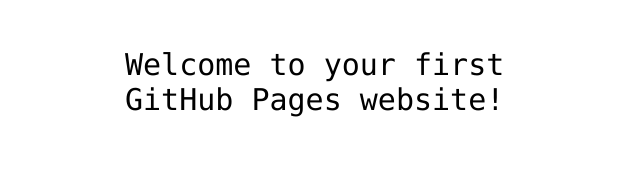
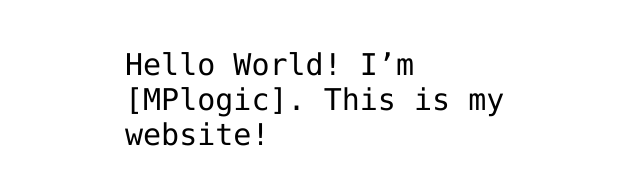
Before and after one commit to MPlogic/MPlogic.github.io, a plain HTML site: page index.html in a window 1280 px wide. Shown: the part 341-526 px from the top of the page, without its empty margins (315-955 px from the left). Drawn offline with Linux system fonts and the light colour scheme.

Commit message:
Update index.html

```diff
--- a/index.html
+++ b/index.html
@@ -12,7 +12,7 @@
 <img src="https://octodex.github.com/images/daftpunktocat-thomas.gif" id="octocat" alt="octocat-gif" />
 
 <!-- Change this code here by copy and pasting your template on line 15 -->
-<p>Welcome to your first GitHub Pages website!</p>
+<p>Hello World! I’m [MPlogic]. This is my website!</p>
 
 </body>
 </html>
```
